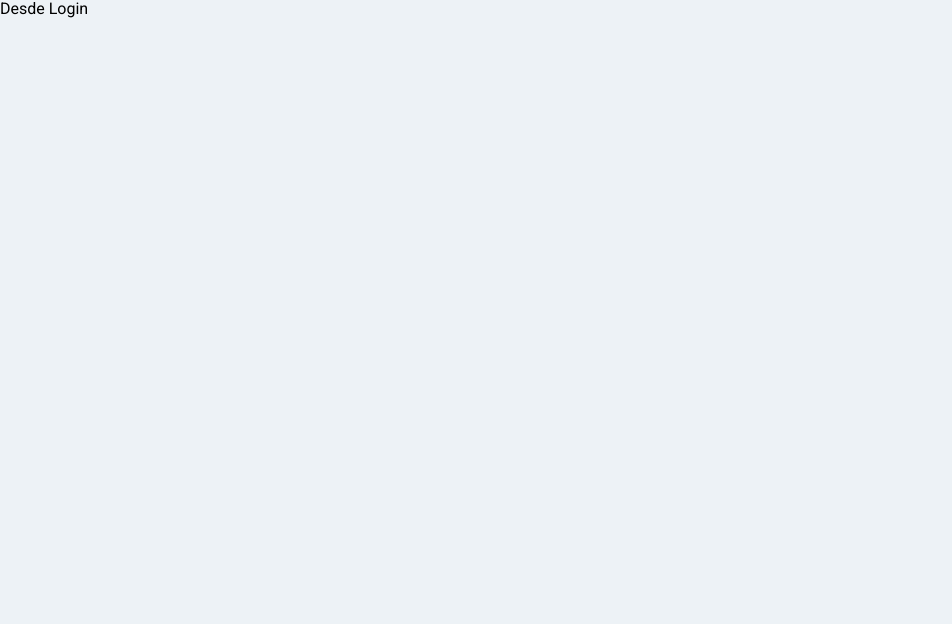
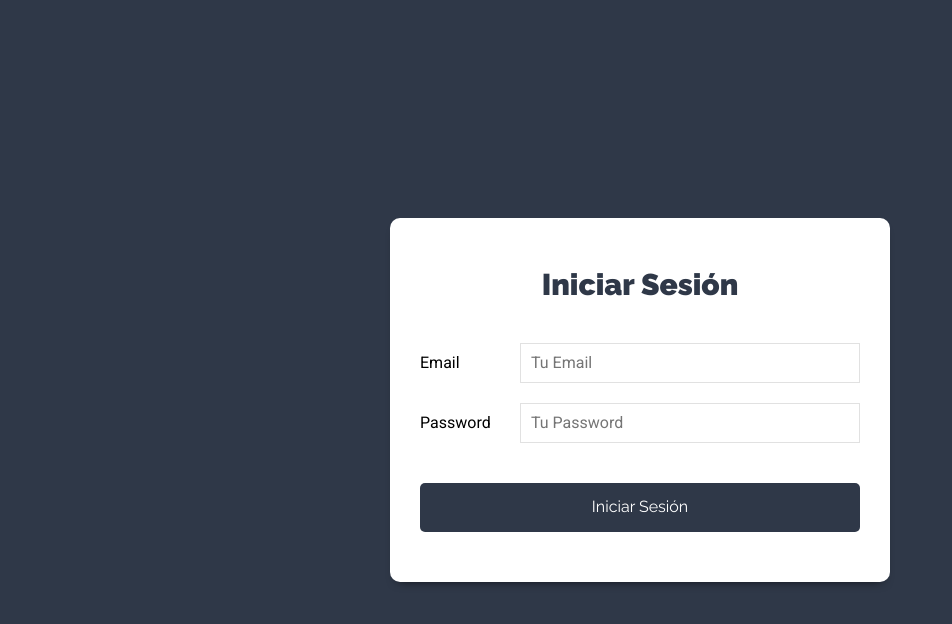
Before and after one commit to zesaru/MERNTaskFront, a React (Create React App) app: page / in a window 1280 px wide. Shown: the top 624 px of the page, without its empty margins (0-952 px from the left). Built offline with nearby package versions, Linux system fonts and the light colour scheme.

Commit message:
Creando el Formulario de Login

```diff
--- a/package.json
+++ b/package.json
@@ -8,6 +8,7 @@
     "@testing-library/user-event": "^7.1.2",
     "react": "^16.12.0",
     "react-dom": "^16.12.0",
+    "react-router-dom": "^5.1.2",
     "react-scripts": "3.4.0"
   },
   "scripts": {
--- a/src/components/auth/Login.js
+++ b/src/components/auth/Login.js
@@ -1,5 +1,47 @@
 import React from "react";
 
-export default function Login() {
-  return <div>Desde Login</div>;
-}
+const Login = () => {
+  const onChange = e => {};
+
+  return (
+    <div className="form-usuario">
+      <div className="contenedor-form sombra-dark">
+        <h1>Iniciar Sesión</h1>
+
+        <form>
+          <div className="campo-form">
+            <label htmlFor="email">Email</label>
+            <input
+              type="email"
+              id="email"
+              name="email"
+              placeholder="Tu Email"
+              onChange={onChange}
+            />
+          </div>
+
+          <div className="campo-form">
+            <label htmlFor="password">Password</label>
+            <input
+              type="password"
+              id="password"
+              name="password"
+              placeholder="Tu Password"
+              onChange={onChange}
+            />
+          </div>
+
+          <div className="campo-form">
+            <input
+              type="submit"
+              className="btn btn-primario btn-block"
+              value="Iniciar Sesión"
+            />
+          </div>
+        </form>
+      </div>
+    </div>
+  );
+};
+
+export default Login;
```
Also changed, not shown: 1 other file (tests, documents, lock files or other folders).
